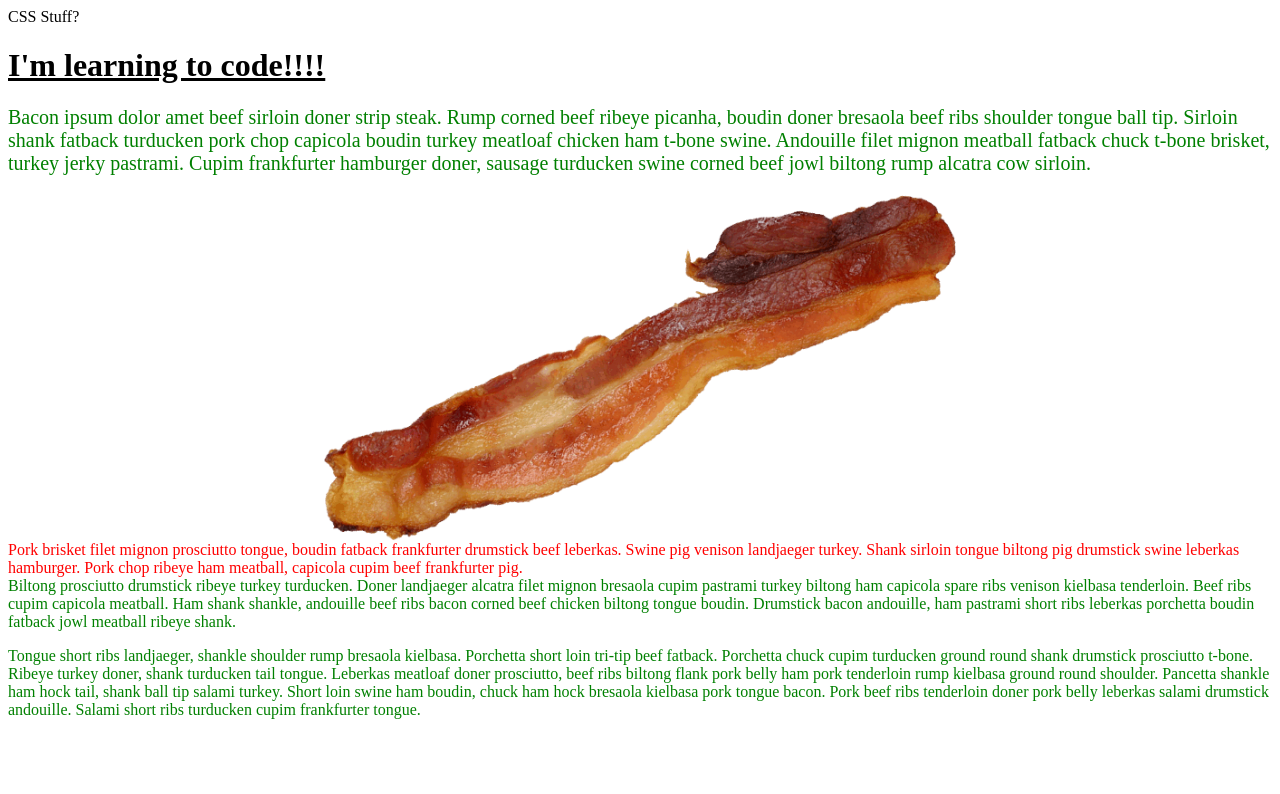
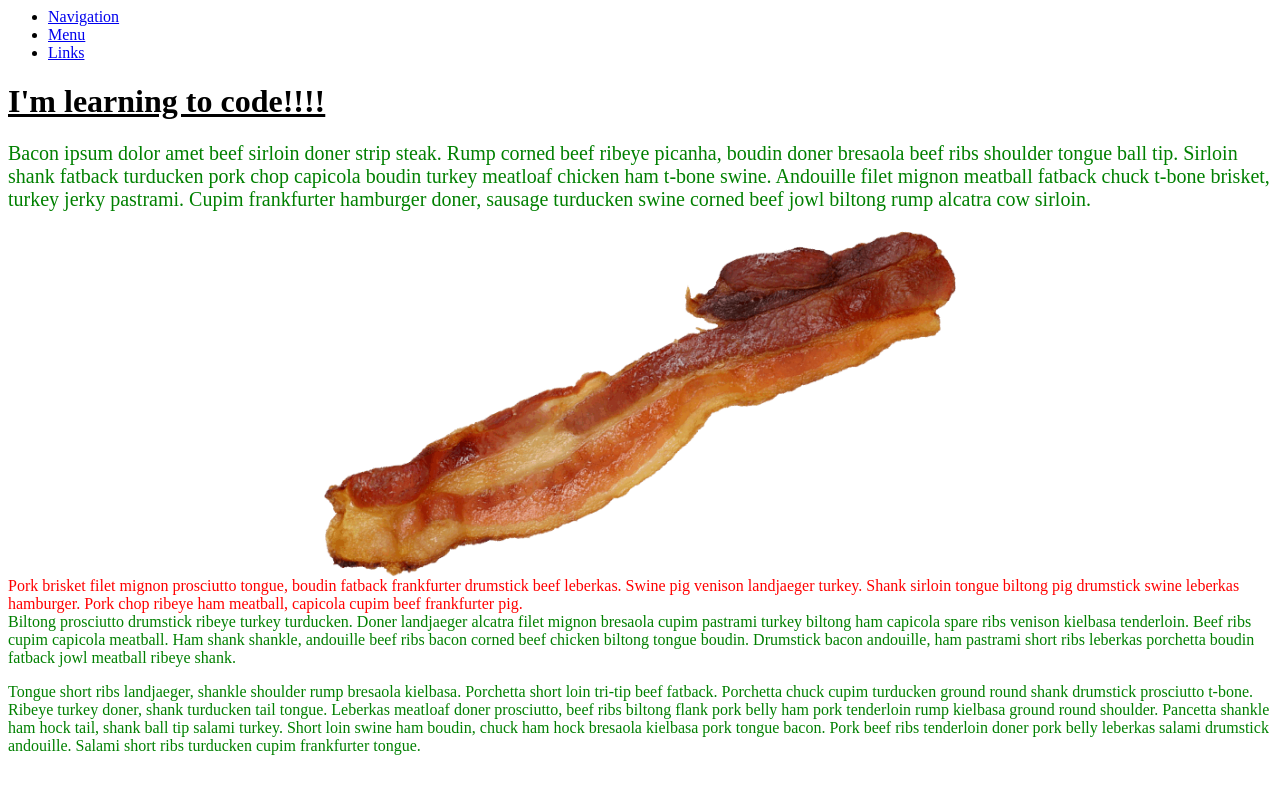
Before and after one commit to hancha/hancha.github.io, a plain HTML site: page index.html in a window 1280 px wide. Drawn offline with Linux system fonts and the light colour scheme.

Commit message:
adding in navigation

```diff
--- a/index.html
+++ b/index.html
@@ -3,7 +3,13 @@
 href="my_style.css">
   <html>
     <head>
-    CSS Stuff?
+      <nav>
+    <ul>
+      <li><a href="#">Navigation</a></li>
+      <li><a href="#">Menu</a></li>
+      <li><a href="#">Links</a></li>
+    </ul>
+  </nav>
     </head>
     <body>
       <!-- Fret not, for this bacon ipsum is just meaty filler.  -->
```
